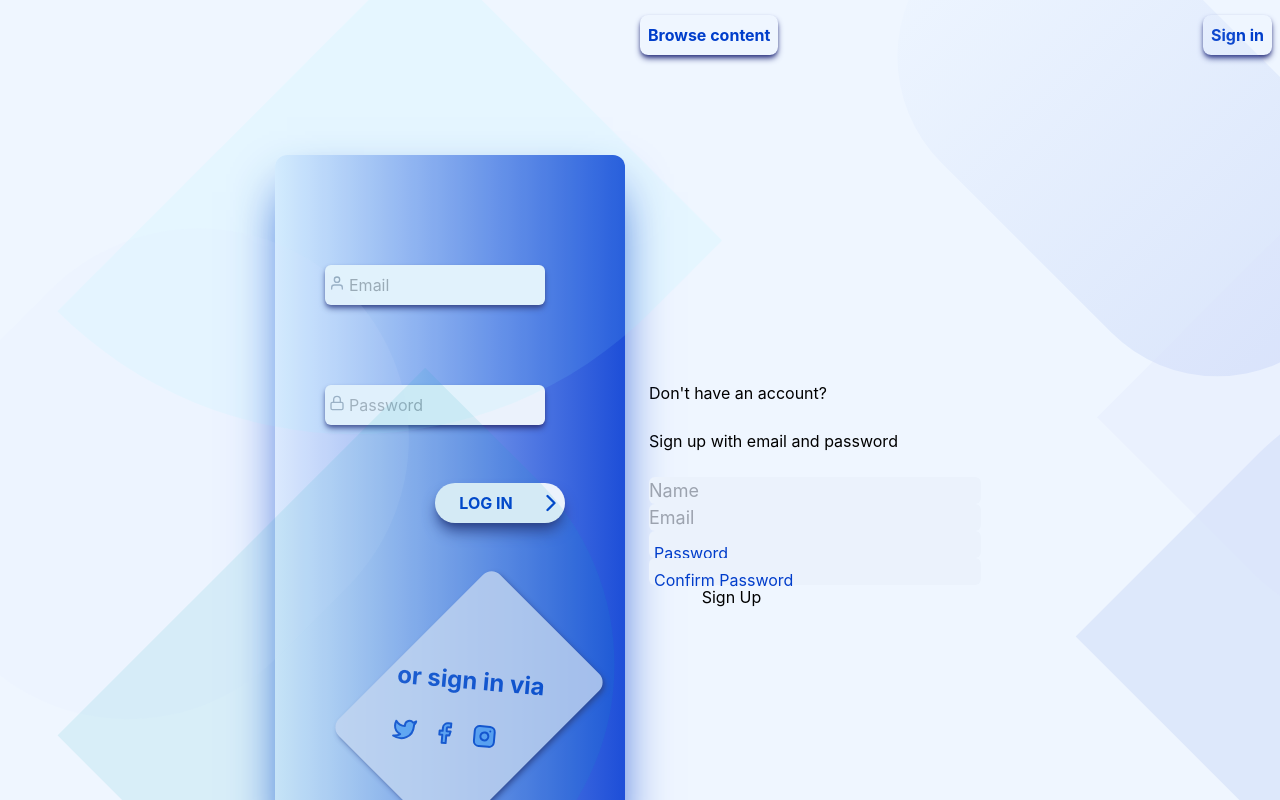
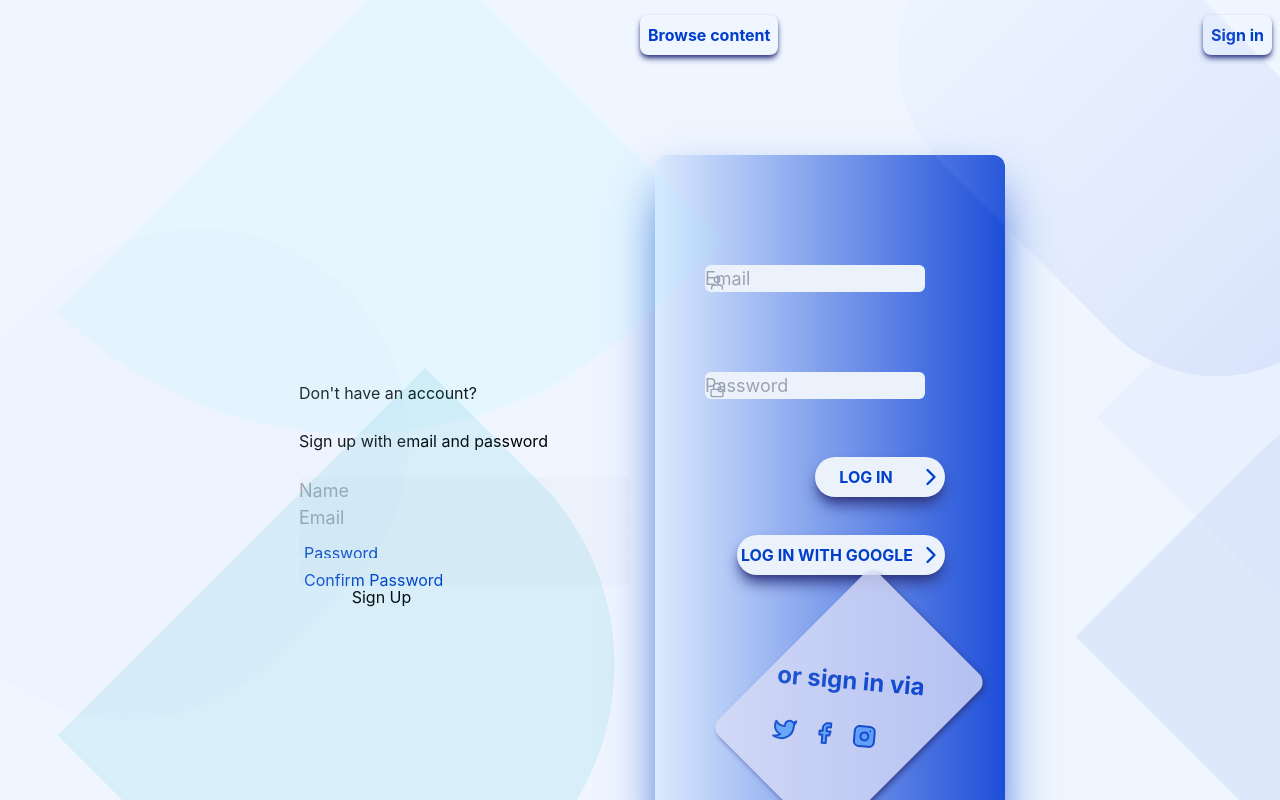
Before and after one commit to unekuogbaje/Binchi-0.1, a React (Create React App) app: page /auth in a window 1280 px wide. Shown: the top 800 px of the page. Built offline with nearby package versions, Linux system fonts and the light colour scheme.

Commit message:
updated auth and sign in pages

```diff
--- a/src/components/sign-in-form/sign-in-form.component.jsx
+++ b/src/components/sign-in-form/sign-in-form.component.jsx
@@ -6,7 +6,14 @@ import { Outlet, Link } from 'react-router-dom';
 import FormInput from '../form-input/form-input';
 
 import Button from '../button/button.component';
-import { User, Lock, ChevronRight, Instagram, Facebook, Twitter } from 'react-feather';
+import {
+    User,
+    Lock,
+    ChevronRight,
+    Instagram,
+    Facebook,
+    Twitter
+} from 'react-feather';
 
 
 import {
@@ -14,8 +21,6 @@ import {
     createUserDocumentFromAuth,
     signInAuthUserWithEmailAndPassword
 } from "../../utils/firebase/firebase.utils";
-
-import SignUpForm from '../sign-up-form/sign-up-form.component';
 
 const defaultFormFields = {
     email: '',
@@ -26,17 +31,44 @@ const SignInForm = () => {
     const [formFields, setFormFields] = useState(defaultFormFields)
     const { email, password } = formFields;
 
-    console.log(formFields);
+    const resetFormFields = () => {
+        setFormFields(defaultFormFields);
+    };
+
+
+    const signInWithGoogle = async () => {
+        const { user } = await signInWithGooglePopup();
+        await createUserDocumentFromAuth(user);
+    };
+
+    const handleSubmit = async (event) => {
+        event.preventDefault();
+
+        try {
+            const response = await signInAuthUserWithEmailAndPassword(
+             email,
+             password
+            );
+            console.log(response);
+            resetFormFields();
+        } catch (error) {
+            switch (error.code) {
+                case 'auth/wrong-password':
+                  alert('Password incorrect');
+                  break;
+                case 'auth/user-not-found':
+                  alert('User not found');
+                  break;
+                default:
+                  console.log(error);
+              };
+        }
+    };
 
     const handleChange = (event) => {
-        const {name, value} = event.target;
+        const { name, value} = event.target;
 
         setFormFields({ ...formFields, [name]: value });
-    };
-
-    const logGoogleUser = async () => {
-        const { user } = await signInWithGooglePopup();
-        const userDocRef = await createUserDocumentFromAuth(user);
     };
 
         return (
@@ -44,38 +76,65 @@ const SignInForm = () => {
             <div className="flex items-center justify-center relative min-h-screen">
              <div className=" h-[680px] w-[350px] shadow-2xl shadow-[#003ECB] bg-gradient-to-r from-blue-100 to-blue-700 rounded-xl transform duration-200 hover:scale-110">
                  <div className="z-[1] relative min-h-full ">
-                     <form className="w-[320px] p-[30px] pt-[90px]"
-                        onSubmit={() => {}}>
-                         <div className="p-5 relative flex  transform duration-200 hover:scale-110">
-                             <label></label>
-                                <input
+                     <form
+                     onSubmit={handleSubmit}
+                     className="w-[320px] p-[30px] pt-[90px]"
+                        >
+                         <div
+                         className="p-5 relative flex  transform duration-200 hover:scale-110">
+                          <FormInput
                             type="email"
                             placeholder="Email"
-                                className="p-2  text-slate-600 b-0 p=[10px] pl-[24px] w-[100%] rounded-md shadow-md bg-mainClr shadow-[#2f3782]"
+                            className="p-2 text-slate-600 b-0 p=[10px] pl-[24px] w-[100%] rounded-md shadow-md bg-mainClr shadow-[#2f3782]"
+                            required
                             onChange={handleChange}
                             name="email"
                             value={email}
                           />
-                                <User className="absolute p-1 mt-1.5 mr-2 text-slate-400" />
+                          <User
+                             className="absolute p-1 mt-1.5 mr-2 text-slate-400"
+                            />
                          </div>
 
-                            <div className="p-5 relative flex  transform duration-200 hover:scale-110 mt-10">
-                                <Lock className="absolute p-1 mt-1.5 mr-2 text-slate-400" />
-                                <label></label>
-                                <input
-                                type="password" placeholder="Password" className="p-2  text-slate-600 b-0 p=[10px] pl-[24px] w-[100%] rounded-md shadow-md bg-mainClr shadow-[#2f3782]"
+                            <div
+                            className="p-5 relative flex  transform duration-200 hover:scale-110 mt-10">
+                                <FormInput
+                                type="password"
+                                placeholder="Password"
+                                className="p-2  text-slate-600 b-0 p=[10px] pl-[24px] w-[100%] rounded-md shadow-md bg-mainClr shadow-[#2f3782]"
+                                required
                                 onChange={handleChange}
                                 name="password"
                                 value={password}
                               />
+                              <Lock
+                                 className="absolute p-1 mt-1.5 mr-2 text-slate-400"
+                              />
                             </div>
 
-                                <div className="transform duration-200 hover:scale-110 relative">
-                                <Button type="submit" onClick={logGoogleUser}
+                                <div
+                                className="transform duration-200 hover:scale-110 relative">
+                                  <Button
+                                  type="submit"
                                   className='flex ml-auto bg-mainClr hover:bg-blue-100 text-[#003ECB] rounded-full shadow-lg w-[50%] h-10 text-[16px] mt-[38px] p-[16px 20px] items-center shadow-[#2f3782]  font-bold border-[#2f3782] cursor-pointer'>
-                                <h1 className='ml-auto uppercase'>log in</h1>
+                                    <h1 className='ml-auto uppercase'> log in </h1>
+                                  <ChevronRight
+                                  className="text-[#003ECB] ml-auto"
+                                    size={28}/>
+                                  </Button>
 
-                                <ChevronRight className="text-[#003ECB] ml-auto"
+                                </div>
+
+                                <div
+                                className="transform duration-200 hover:scale-110 relative">
+                                  <Button
+                                  type="button"
+                                  onClick={signInWithGoogle}
+                                  className='flex ml-auto bg-mainClr hover:bg-blue-100 text-[#003ECB] rounded-full shadow-lg w-[80%] h-10 text-[16px] mt-[38px] p-[16px 20px] items-center shadow-[#2f3782]  font-bold border-[#2f3782] cursor-pointer'>
+                                    <h1 className='ml-auto uppercase'> log in with google </h1>
+
+                                  <ChevronRight
+                                  className="text-[#003ECB] ml-auto"
                                     size={28}/>
                                   </Button>
 
@@ -96,8 +155,6 @@ const SignInForm = () => {
                     </div>
 
                 </div>
-
-                <SignUpForm/>
 
                 <div className='relative z-0 top-0 bottom-0 left-0 right-0 inset-0 min-w-screen flex-wrap'>
                 <div className='rotate-45 absolute'>
--- a/src/components/sign-up-form/sign-up-form.component.jsx
+++ b/src/components/sign-up-form/sign-up-form.component.jsx
@@ -1,4 +1,4 @@
-import React from 'react';
+import React, { Fragment } from 'react';
 
 import { useState } from 'react';
 import FormInput from '../form-input/form-input';
@@ -58,6 +58,7 @@ const SignUpForm = () => {
   };
 
     return (
+      <Fragment>
       <div className='sign-up-container flex-column w-[380px] '>
         <h2 className='m-6' >Don't have an account?</h2>
         <span className='m-6'>Sign up with email and password</span>
@@ -111,6 +112,7 @@ const SignUpForm = () => {
           </Button>
         </form>
       </div>
+      </Fragment>
       );
 }
 
--- a/src/routes/authentication/authentication.component.jsx
+++ b/src/routes/authentication/authentication.component.jsx
@@ -1,9 +1,11 @@
-// import SignUp from '../../components/sign-up/sign-up.component';
+import SignUpForm from '../../components/sign-up-form/sign-up-form.component';
 import SignInForm from '../../components/sign-in-form/sign-in-form.component';
 
 const Authentication = () => {
     return (
-        <div className=''>
+        <div
+        className='flex items-center justify-center m-auto relative min-h-screen'>
+            <SignUpForm/>
            <SignInForm/>
         </div>
     );
```
Lines whose indentation alone changed are shown as unchanged.
